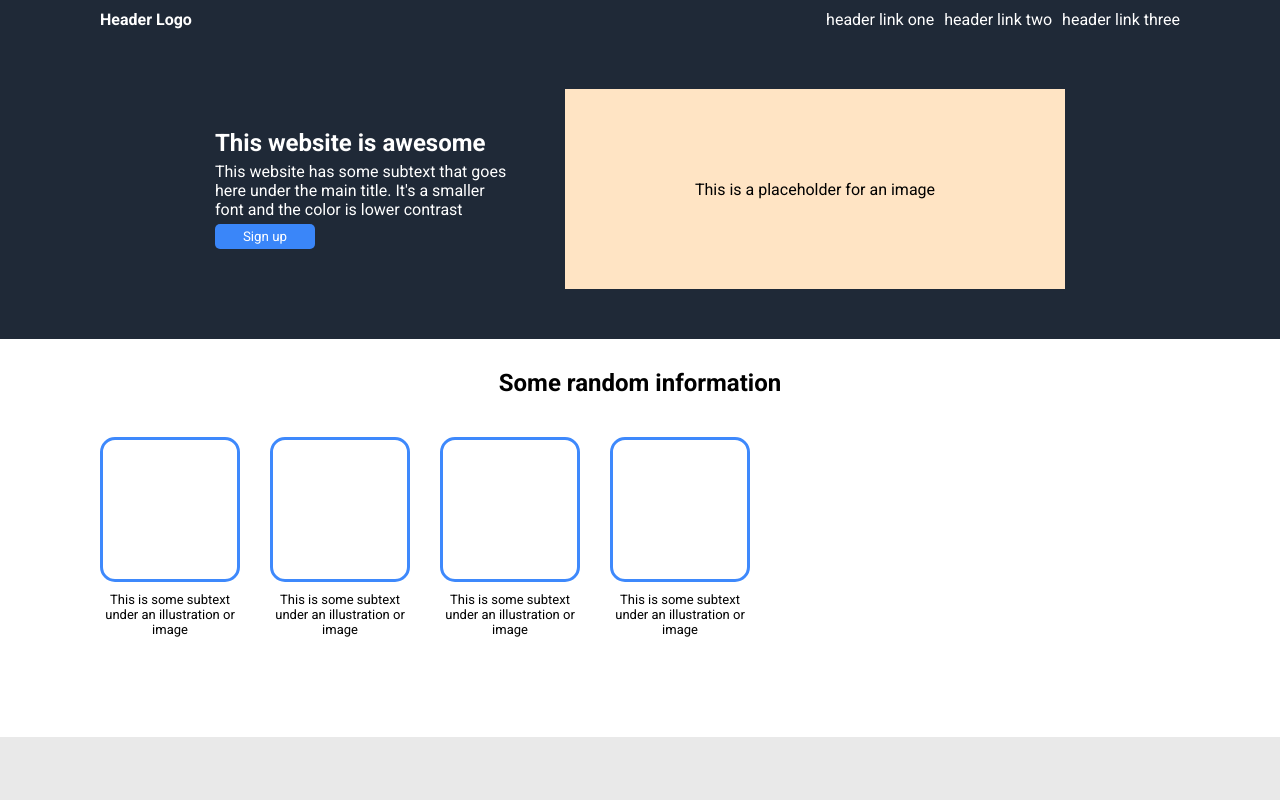
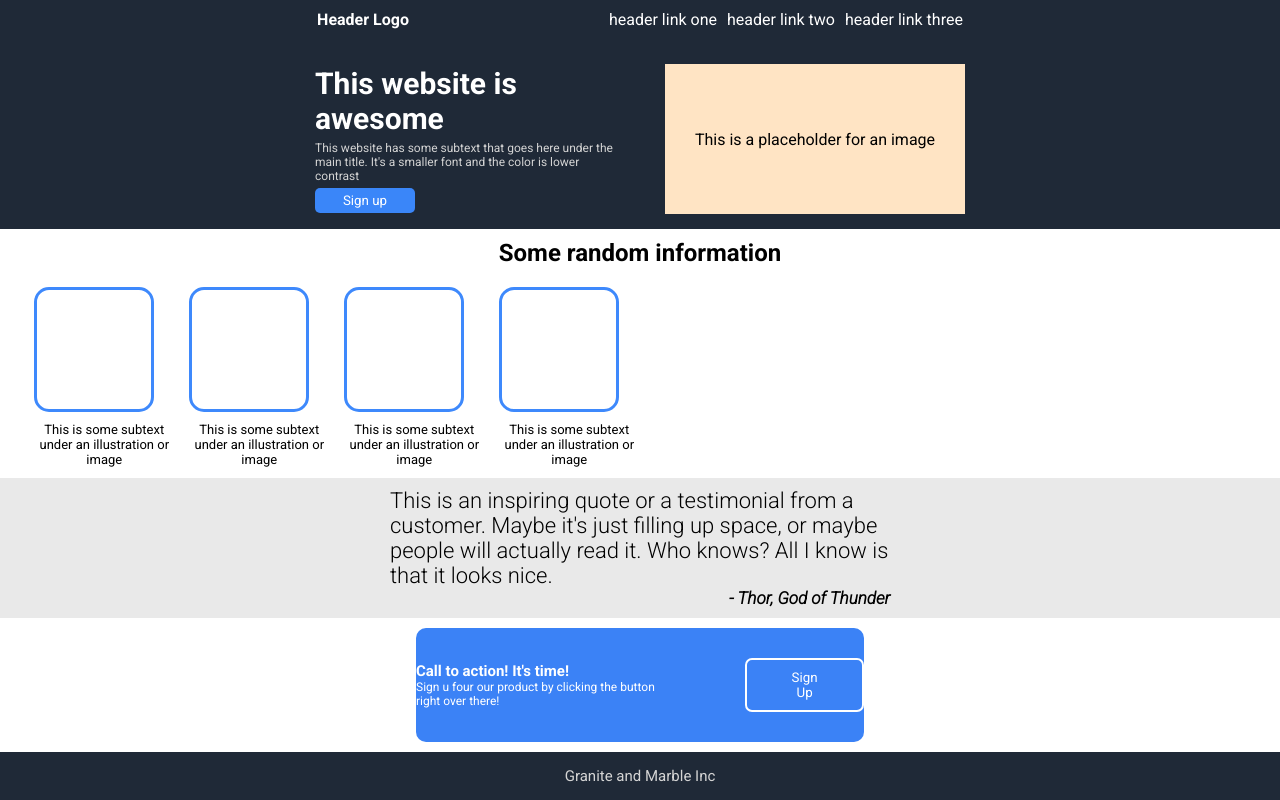
Before and after one commit to Marbling-Zero/landing-page, a plain HTML site: page index.html in a window 1280 px wide. Shown: the top 800 px of the page. Drawn offline with Linux system fonts and the light colour scheme.

Commit message:
Modify styles to fit on one page and use flexbox to size

```diff
--- a/styles.css
+++ b/styles.css
@@ -7,16 +7,19 @@
     font-family: 'Roboto';
 }
 
-.container {
-    padding-left: 100px;
-    padding-right: 100px;
+body {
+    display: flex;
+    flex-direction: column;
+    min-height: 100vh;
 }
 
 header {
+    flex: 1;
     padding-top: 10px;
     padding-bottom: 10px;
     display: flex;
-    justify-content: space-between;
+    justify-content: center;
+    gap: 200px;
     background-color: #1F2937;
 }
 
@@ -38,13 +41,12 @@ header {
 }
 
 .hero {
+    flex: 3;
     display: flex;
     align-items: center;
     justify-content: center;
     gap: 50px;
     background-color: #1F2937;
-    padding-top: 50px;
-    padding-bottom: 50px;
     color: white;
 }
 
@@ -54,6 +56,15 @@ header {
     flex-direction: column;
     gap: 5px;
 
+}
+
+.hero-left h1 {
+    font-size: 30px;
+}
+
+.hero-left p {
+    font-size: 12px;
+    color: rgb(211, 211, 211)
 }
 
 .signup-button {
@@ -69,9 +80,13 @@ header {
     flex-grow: 0;
 }
 
+.signup-button:hover{
+    cursor: pointer;
+}
+
 .placeholder-image {
-    height: 200px;
-    width: 500px;
+    height: 150px;
+    width: 300px;
     background-color: bisque;
     display: flex;
     align-items: center;
@@ -80,18 +95,17 @@ header {
 }
 
 .features {
-    padding-top: 30px;
-    padding-bottom: 100px;
+    flex: 2;
     display: flex;
     flex-direction: column;
     align-items: center;
     justify-content: center;
-    gap: 40px;
+    gap: 20px;
 }
 
 .feature-cards {
     display: flex;
-    gap: 30px;
+    gap: 15px;
 }
 
 .card {
@@ -102,8 +116,8 @@ header {
 }
 
 .card-image {
-    height: 145px;
-    width: 140px;
+    height: 125px;
+    width: 120px;
     border: 3px solid rgba(59, 136, 252, 0.986);
     border-radius: 15px;
 }
@@ -114,9 +128,11 @@ header {
 }
 
 .testimonial {
-    padding-top: 100px;
-    padding-bottom: 100px;
+    flex: 2;
     background-color: rgb(233, 233, 233);
+    display: flex;
+    align-items: center;
+    justify-content: center;
 }
 
 .testimonial blockquote {
@@ -140,15 +156,15 @@ header {
 }
 
 .call-to-action {
+    flex: 2;
     display: flex;
     align-items: center;
     justify-content: center;
-    height: 300px;
 }
 
 .call-to-action-card {
-    width: 60%;
-    height: 50%;
+    width: 35%;
+    padding: 30px 0;
     border-radius: 10px;
     background-color: #3b82f6;
 
@@ -157,6 +173,14 @@ header {
     justify-content: center;
     gap: 80px;
     color: white;
+}
+
+.call-to-action-text h3 {
+    font-size: 15px;
+}
+
+.call-to-action-text p {
+    font-size: 12px;
 }
 
 .call-to-action-button {
@@ -168,11 +192,13 @@ header {
 }
 
 footer {
+    flex: 1/2;
     background-color: #1F2937;
-    color: white;
+    color: rgb(212, 212, 212);
     padding-top: 15px;
     padding-bottom: 15px;
     display: flex;
     justify-content: center;
     align-items: center;
+    font-size: 15px;
 }
```
